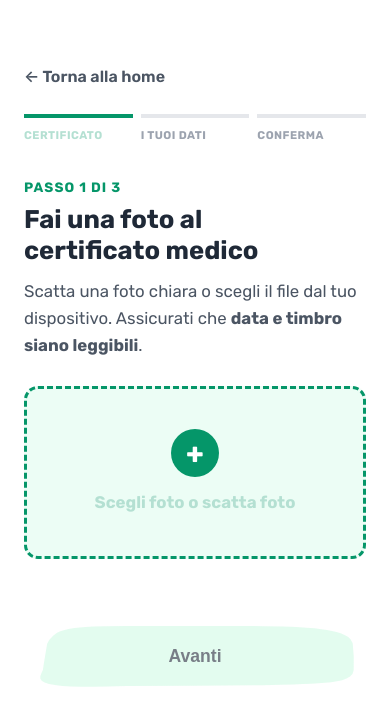
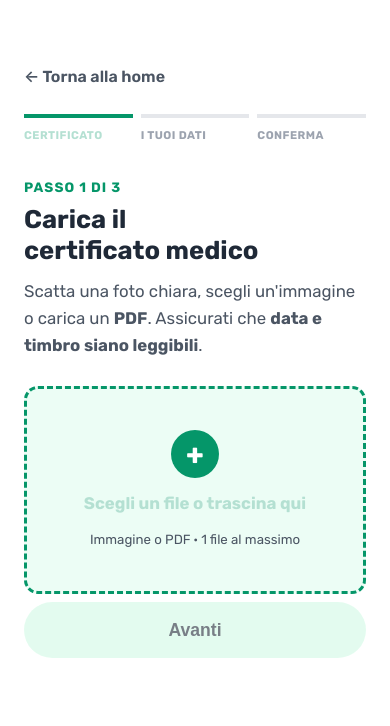
Before and after one commit to Freskies/shine-backend, a Python web app: template templates/showcase/enrollment.html in a window 390 px wide. Shown: the top 726 px of the page. Run offline with Jinja, Linux system fonts and the light colour scheme; the template is opened without the code that fills it, so the values that code supplies are empty.

Commit message:
Revamp enrollment wizard and medical certificate handling:
- Updated file picker for improved UX: added drag-and-drop functionality, live previews (images and PDFs), and error handling.
- Enhanced certificate validation, submission, and UI feedback.
- Streamlined phase navigation and validated inputs for a smoother enrollment process.
- Updated styles for the enrollment wizard with new responsive and accessible design patterns.
- Replaced outdated certificate document and path (`richiesta-certificato-medico.pdf` → `shine_richiesta_certificato_medico_25_26.pdf`).
- Refined hint and error messages for better clarity.

```diff
--- a/static/enrollment.css
+++ b/static/enrollment.css
@@ -1,11 +1,6 @@
 /* ************************************** */
 /* ENROLMENT WIZARD  (/enrollment)         */
 /* ************************************** */
-
-/*
- * Deliberately plain and large. This is the one page where a mistake costs somebody their
- * enrolment, so targets are big, one decision is visible at a time, and nothing moves.
- */
 
 .wizard__back {
 	display: inline-block;
@@ -53,7 +48,6 @@
 	color: #9ca3af;
 }
 
-/* The current phase and every phase already cleared read as done. */
 .wizard[data-phase="1"] .wizard__stepper[data-step="1"],
 .wizard[data-phase="2"] .wizard__stepper[data-step="1"],
 .wizard[data-phase="2"] .wizard__stepper[data-step="2"] {
@@ -81,22 +75,24 @@
 /* CERTIFICATE PICKER                       */
 /* ---------------------------------------- */
 
-/*
- * A label wrapping a visually hidden input: the whole panel becomes the tap target, which
- * is far easier to hit than a native file button.
- */
 .wizard__filepick {
 	display: flex;
 	flex-direction: column;
 	align-items: center;
 	justify-content: center;
 	gap: 0.75rem;
-	padding: 2.5rem 1.5rem;
+	height: 13rem;
+	padding: 1.5rem;
 	border: 3px dashed var(--color-green-accent);
 	border-radius: 14px;
 	background-color: var(--color-green-pastel);
 	cursor: pointer;
 	text-align: center;
+	box-sizing: border-box;
+}
+
+.wizard__filepick[hidden] {
+	display: none;
 }
 
 .wizard__filepick:hover,
@@ -285,3 +281,115 @@
 		font-size: 0.7rem;
 	}
 }
+
+/* ---------------------------------------- */
+/* CERTIFICATE PICKER — EXTRAS              */
+/* ---------------------------------------- */
+
+.wizard__filepick-hint {
+	font-size: 0.83rem;
+	font-weight: 400;
+	color: var(--color-dark-muted);
+}
+
+.wizard__filepick--dragover {
+	border-color: var(--color-green-hover);
+	background-color: #d9fbe9;
+	transform: scale(1.01);
+}
+
+/* ---------------------------------------- */
+/* CERTIFICATE PREVIEW                      */
+/* ---------------------------------------- */
+
+.wizard__preview[hidden] {
+	display: none;
+}
+
+.wizard__preview {
+	position: relative;
+	height: 13rem;
+	display: flex;
+	align-items: center;
+	justify-content: center;
+	border: 2px solid var(--color-green-accent);
+	border-radius: 14px;
+	overflow: hidden;
+	background-color: var(--color-green-pastel);
+	box-sizing: border-box;
+}
+
+.wizard__preview-remove {
+	position: absolute;
+	top: 0.6rem;
+	right: 0.6rem;
+	z-index: 1;
+	display: flex;
+	align-items: center;
+	justify-content: center;
+	width: 2rem;
+	height: 2rem;
+	border: none;
+	border-radius: var(--radius-full);
+	background-color: rgba(0, 0, 0, 0.55);
+	color: #fff;
+	font-size: 1.3rem;
+	line-height: 1;
+	cursor: pointer;
+}
+
+.wizard__preview-remove:hover {
+	background-color: #dc2626;
+}
+
+.wizard__preview-content {
+	display: flex;
+	align-items: center;
+	justify-content: center;
+	width: 100%;
+	height: 100%;
+	padding: 0.75rem;
+	box-sizing: border-box;
+}
+
+.wizard__preview-img {
+	display: block;
+	/* constrain to the content area; natural aspect ratio is preserved because only
+	   the max values are set — the browser picks whichever axis hits its limit first */
+	max-width: 100%;
+	max-height: 100%;
+	width: auto;
+	height: auto;
+	border-radius: 6px;
+}
+
+.wizard__preview-pdf {
+	display: flex;
+	align-items: center;
+	justify-content: center;
+	width: 6rem;
+	height: 7rem;
+	border-radius: 8px;
+	background-color: #ef4444;
+	color: #fff;
+	font-size: 1.3rem;
+	font-weight: 900;
+	letter-spacing: 0.05em;
+}
+
+.wizard__preview-name {
+	margin: 0.5rem 0 0;
+	font-size: 0.875rem;
+	font-weight: 600;
+	color: var(--color-dark-muted);
+	word-break: break-all;
+	text-align: center;
+}
+
+.wizard__error {
+	margin: 0.5rem 0 0;
+	font-size: 0.9rem;
+	font-weight: 600;
+	color: #dc2626;
+	text-align: center;
+}
--- a/static/enrollment.js
+++ b/static/enrollment.js
@@ -1,18 +1,19 @@
+"use strict";
+
 /*
  * Enrolment wizard: phase navigation, signature pads, emergency-contact removal and the
  * pre-submit checks.
  *
  * The two phases are sections of a single form, toggled by `data-phase` on the wrapper.
- * They are never fetched or removed, because a file input cannot be repopulated from
+ * They are never fetched or removed because a file input cannot be repopulated from
  * script: dropping phase 1 from the DOM would lose the chosen photo.
  */
 
+const body = document.querySelector("body");
 const wizard = document.getElementById("enrollment-wizard");
 const form = document.getElementById("enrollment-form");
 
-/* ---------------------------------------------------------------- */
-/* PHASE NAVIGATION                                                 */
-/* ---------------------------------------------------------------- */
+/* PHASE NAVIGATION */
 
 function goToPhase (phase) {
 	wizard.dataset.phase = String(phase);
@@ -34,29 +35,90 @@ wizard.addEventListener("click", (e) => {
 	goToPhase(next);
 });
 
-/* ---------------------------------------------------------------- */
-/* CERTIFICATE PICKER                                               */
-/* ---------------------------------------------------------------- */
+/* CERTIFICATE PICKER */
 
 const certificate = document.getElementById("certificate");
-const chosen = document.getElementById("certificate-chosen");
+const filepick = document.getElementById("certificate-filepick");
+const preview = document.getElementById("certificate-preview");
+const previewContent = document.getElementById("certificate-preview-content");
+const previewName = document.getElementById("certificate-preview-name");
+const certError = document.getElementById("certificate-error");
 const nextButton = wizard.querySelector(".wizard__next");
+
+function showPreview (file) {
+	filepick.hidden = true;
+	certError.hidden = true;
+
+	previewName.textContent = `${file.name} (${(file.size / (1024 * 1024)).toFixed(1)} MB)`;
+	previewContent.replaceChildren();
+
+	if (file.type.startsWith("image/")) {
+		const img = document.createElement("img");
+		img.src = URL.createObjectURL(file);
+		img.className = "wizard__preview-img";
+		img.alt = file.name;
+		previewContent.appendChild(img);
+	} else {
+		const icon = document.createElement("div");
+		icon.className = "wizard__preview-pdf";
+		icon.textContent = "PDF";
+		previewContent.appendChild(icon);
+	}
+
+	preview.hidden = false;
+	nextButton.disabled = false;
+}
+
+function clearPreview () {
+	const dt = new DataTransfer();
+	certificate.files = dt.files;
+	previewContent.replaceChildren();
+	previewName.textContent = "";
+	preview.hidden = true;
+	filepick.hidden = false;
+	nextButton.disabled = true;
+}
 
 certificate.addEventListener("change", () => {
 	const file = certificate.files[0];
 	if (!file) {
-		chosen.textContent = "";
-		nextButton.disabled = true;
+		clearPreview();
 		return;
 	}
-	const megabytes = (file.size / (1024 * 1024)).toFixed(1);
-	chosen.textContent = `Selezionato: ${file.name} (${megabytes} MB)`;
-	nextButton.disabled = false;
+	showPreview(file);
 });
 
-/* ---------------------------------------------------------------- */
-/* EMERGENCY CONTACTS                                               */
-/* ---------------------------------------------------------------- */
+document.getElementById("certificate-remove").addEventListener("click", clearPreview);
+
+/* Drag-and-drop onto the picker area */
+filepick.addEventListener("dragover", (e) => {
+	e.preventDefault();
+	filepick.classList.add("wizard__filepick--dragover");
+});
+
+filepick.addEventListener("dragleave", (e) => {
+	if (!filepick.contains(e.relatedTarget))
+		filepick.classList.remove("wizard__filepick--dragover");
+});
+
+filepick.addEventListener("drop", (e) => {
+	e.preventDefault();
+	filepick.classList.remove("wizard__filepick--dragover");
+	const files = e.dataTransfer.files;
+	if (files.length > 1) {
+		certError.textContent = "Puoi caricare solo 1 file alla volta.";
+		certError.hidden = false;
+		return;
+	}
+	if (files.length === 1) {
+		const dt = new DataTransfer();
+		dt.items.add(files[0]);
+		certificate.files = dt.files;
+		certificate.dispatchEvent(new Event("change"));
+	}
+});
+
+/* EMERGENCY CONTACTS */
 
 /* Must match MAX_EMERGENCY_CONTACTS in src/handlers/enrollment.rs, which is authoritative:
    this only spares the user from filling in a row the server would reject. */
@@ -85,15 +147,13 @@ contactList.addEventListener("htmx:afterSwap", syncContactLimit);
 
 syncContactLimit();
 
-/* ---------------------------------------------------------------- */
-/* SIGNATURE PADS                                                   */
-/* ---------------------------------------------------------------- */
+/* SIGNATURE PADS */
 
 function initPad (canvasId, inputId) {
 	const canvas = document.getElementById(canvasId);
 	if (!canvas) return null;
 	const ctx = canvas.getContext("2d");
-	let drawing = false, hasDrawn = false;
+	let drawing = false, drawn = false;
 
 	function resize () {
 		if (canvas.offsetWidth === 0) return;
@@ -126,11 +186,13 @@ function initPad (canvasId, inputId) {
 		const p = pos(e);
 		ctx.lineTo(p.x, p.y);
 		ctx.stroke();
-		hasDrawn = true;
+		drawn = true;
 		if (e.cancelable) e.preventDefault();
 	};
 
-	const end = () => drawing = false;
+	const end = () => {
+		drawing = false;
+	};
 
 	canvas.addEventListener("mousedown", start);
 	canvas.addEventListener("mousemove", draw);
@@ -143,13 +205,13 @@ function initPad (canvasId, inputId) {
 		resize,
 		clear () {
 			ctx.clearRect(0, 0, canvas.width, canvas.height);
-			hasDrawn = false;
+			drawn = false;
 			document.getElementById(inputId).value = "";
 		},
 		save () {
-			document.getElementById(inputId).value = hasDrawn ? canvas.toDataURL("image/png") : "";
+			document.getElementById(inputId).value = drawn ? canvas.toDataURL("image/png") : "";
 		},
-		hasDrawn: () => hasDrawn,
+		hasDrawn: () => drawn,
 	};
 }
 
@@ -170,9 +232,7 @@ document.querySelectorAll("button[data-clear]").forEach(btn => {
 		() => setTimeout(() => autonomyPad?.resize(), 50));
 });
 
-/* ---------------------------------------------------------------- */
-/* SUBMIT                                                           */
-/* ---------------------------------------------------------------- */
+/* SUBMIT */
 
 form.addEventListener("htmx:configRequest", (evt) => {
 	const isMinor = document.getElementById("is_minor")?.checked;
@@ -198,16 +258,18 @@ form.addEventListener("htmx:configRequest", (evt) => {
 
 	/*
 	 * HTMX snapshots the form values *before* firing this event, so writing to the hidden
-	 * inputs above is not enough — the freshly serialised signatures have to be pushed
+	 * inputs above are not enough — the freshly serialized signatures have to be pushed
 	 * into the outgoing parameters by hand.
 	 */
 	evt.detail.parameters["signature"] = document.getElementById("signature").value;
 	evt.detail.parameters["autonomy_signature"] = document.getElementById("autonomy_signature").value;
 });
 
-/* Leaving mid-way loses everything typed, so warn unless the send already succeeded. */
+/* Leaving midway loses everything typed, so warn unless the sending already succeeded. */
 let submitted = false;
-document.body.addEventListener("enrollmentSent", () => submitted = true);
+body.addEventListener("enrollmentSent", () => {
+	submitted = true;
+});
 window.addEventListener("beforeunload", (e) => {
 	if (submitted) return;
 	if (!document.getElementById("applicant_email").value && !certificate.files.length) return;
--- a/templates/showcase/enrollment.html
+++ b/templates/showcase/enrollment.html
@@ -40,15 +40,16 @@
 					<!-- ======================= FASE 1 ======================= -->
 					<section class="wizard__phase" data-phase="1" aria-labelledby="phase1-title">
 						<p class="wizard__step-count">Passo 1 di 3</p>
-						<h1 id="phase1-title" class="heading-secondary">Fai una foto al certificato medico</h1>
+						<h1 id="phase1-title" class="heading-secondary">Carica il certificato medico</h1>
 						<p class="wizard__lead">
-							Scatta una foto chiara o scegli il file dal tuo dispositivo.
+							Scatta una foto chiara, scegli un'immagine o carica un <strong>PDF</strong>.
 							Assicurati che <strong>data e timbro siano leggibili</strong>.
 						</p>
 
-						<label class="wizard__filepick" for="certificate">
+						<label id="certificate-filepick" class="wizard__filepick" for="certificate">
 							<span class="wizard__filepick-icon" aria-hidden="true">+</span>
-							<span class="wizard__filepick-text">Scegli foto o scatta foto</span>
+							<span class="wizard__filepick-text">Scegli un file o trascina qui</span>
+							<span class="wizard__filepick-hint">Immagine o PDF &middot; 1 file al massimo</span>
 							{#
 							`capture` is only a hint: on a phone it offers the camera, on a
 							desktop the browser ignores it and opens the file picker.
@@ -57,9 +58,15 @@
 							       accept="image/*,application/pdf" capture="environment" required>
 						</label>
 
-						<p id="certificate-chosen" class="wizard__chosen" role="status"></p>
+						<div id="certificate-preview" class="wizard__preview" hidden>
+							<button type="button" id="certificate-remove" class="wizard__preview-remove" aria-label="Rimuovi file">&times;</button>
+							<div id="certificate-preview-content" class="wizard__preview-content"></div>
+						</div>
+						<p id="certificate-preview-name" class="wizard__preview-name"></p>
 
-						<button type="button" class="btn btn--green btn--full fluid-shape wizard__next"
+						<p id="certificate-error" class="wizard__error" hidden></p>
+
+						<button type="button" class="btn btn--green btn--full wizard__next"
 						        data-goto-phase="2" disabled>
 							Avanti
 						</button>
@@ -104,7 +111,7 @@
 							adding a contact would pop the "confirm the send?" dialog, because
 							hx-confirm applies to every descendant that issues a request.
 							#}
-							<button type="button" id="add-contact" class="btn btn--sm btn--green fluid-shape"
+							<button type="button" id="add-contact" class="btn btn--sm btn--green"
 							        hx-get="/enrollment/emergency-contact"
 							        hx-target="#contact-list"
 							        hx-swap="beforeend"
@@ -123,7 +130,7 @@
 								&larr; Torna al certificato
 							</button>
 
-							<button type="submit" class="btn btn--green btn--full fluid-shape">
+							<button type="submit" class="btn btn--green btn--full">
 								Conferma e invia
 							</button>
 
```
Also changed, not shown: templates/showcase/index.html (+9 -6 lines), 2 other files.
